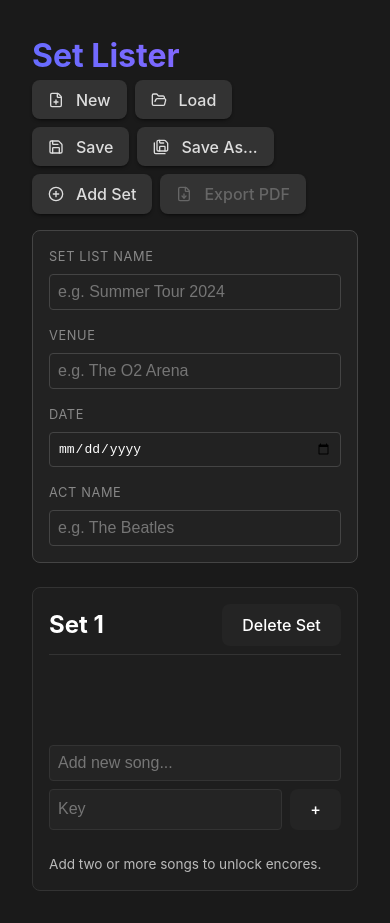
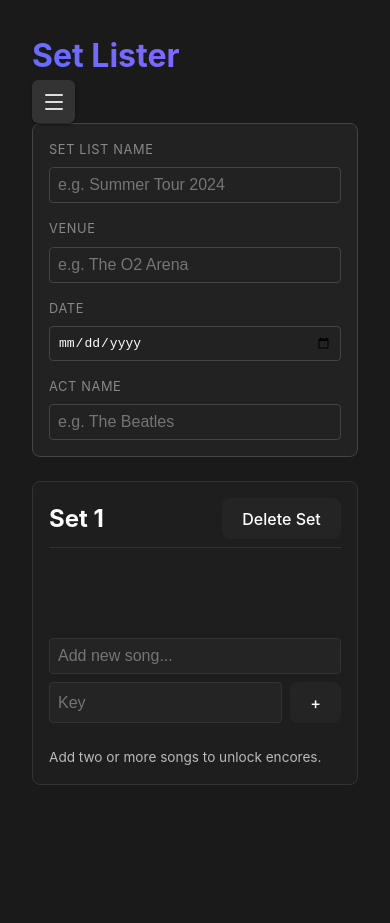
Before and after one commit to thebigdavec/set-lister, a Vue app: page / in a window 390 px wide. After the commit the page ends 844 px from the top, so only its background shows below. Built offline with nearby package versions, Linux system fonts and the light colour scheme.

Commit message:
Add responsive burger menu for mobile navigation
Co-authored-by: thebigdavec <49256215+thebigdavec@users.noreply.github.com>

```diff
--- a/src/components/MenuBar.vue
+++ b/src/components/MenuBar.vue
@@ -1,12 +1,14 @@
 <script setup lang="ts">
-import { withDefaults } from "vue";
+import { onMounted, onUnmounted, ref, withDefaults } from "vue";
 import {
     FileDown,
     FilePlus,
     FolderOpen,
+    Menu,
     PlusCircle,
     Save,
     SaveAll,
+    X,
 } from "lucide-vue-next";
 
 withDefaults(
@@ -26,14 +28,60 @@ const emit = defineEmits<{
     (e: MenuAction): void;
 }>();
 
+const isMobileMenuOpen = ref(false);
+
 function handleAction(action: MenuAction): void {
     // Centralized emit so every button automatically closes transient UI if needed later
     emit(action);
+    // Close mobile menu after action
+    isMobileMenuOpen.value = false;
 }
+
+function toggleMobileMenu(): void {
+    isMobileMenuOpen.value = !isMobileMenuOpen.value;
+}
+
+function closeMobileMenu(): void {
+    isMobileMenuOpen.value = false;
+}
+
+function handleKeyDown(event: KeyboardEvent): void {
+    if (event.key === "Escape" && isMobileMenuOpen.value) {
+        closeMobileMenu();
+    }
+}
+
+onMounted(() => {
+    window.addEventListener("keydown", handleKeyDown);
+});
+
+onUnmounted(() => {
+    window.removeEventListener("keydown", handleKeyDown);
+});
 </script>
 
 <template>
-    <div class="menu-bar no-print">
+    <!-- Burger menu button (mobile only) -->
+    <button
+        class="burger-menu-button no-print"
+        @click="toggleMobileMenu"
+        aria-label="Toggle menu"
+        :aria-expanded="isMobileMenuOpen"
+    >
+        <Menu v-if="!isMobileMenuOpen" :size="24" />
+        <X v-else :size="24" />
+    </button>
+
+    <!-- Mobile menu overlay -->
+    <div
+        v-if="isMobileMenuOpen"
+        class="mobile-menu-overlay no-print"
+        @click="closeMobileMenu"
+        aria-hidden="true"
+    ></div>
+
+    <!-- Menu content (desktop always visible, mobile slide-in) -->
+    <div class="menu-bar no-print" :class="{ 'mobile-open': isMobileMenuOpen }">
         <div>
             <div class="menu-items">
                 <button @click="handleAction('new')" class="action-item">
@@ -75,15 +123,43 @@ function handleAction(action: MenuAction): void {
 </template>
 
 <style scoped>
+/* Burger menu button - hidden on desktop */
+.burger-menu-button {
+    display: none;
+    background: #333;
+    border: none;
+    color: #ddd;
+    padding: 0.6rem;
+    cursor: pointer;
+    border-radius: 6px;
+    box-shadow: 0 2px 4px -2px #000;
+    transition: background-color 0.2s;
+    position: relative;
+    z-index: 1001;
+}
+
+.burger-menu-button:hover {
+    background: #444;
+    color: white;
+}
+
+/* Mobile menu overlay */
+.mobile-menu-overlay {
+    display: none;
+    position: fixed;
+    top: 0;
+    left: 0;
+    width: 100%;
+    height: 100%;
+    background: rgba(0, 0, 0, 0.5);
+    z-index: 999;
+}
+
 .menu-bar {
     display: flex;
     flex-wrap: wrap;
     justify-content: space-between;
     gap: 0.5rem;
-    /*background: #222;*/
-    /*border: 1px solid #444;*/
-    /*padding: 0.5rem 1rem;*/
-    /*border-radius: 6px;*/
     margin-bottom: 1rem;
     position: relative;
     z-index: 100;
@@ -141,4 +217,61 @@ function handleAction(action: MenuAction): void {
 .dirty-indicator {
     color: #ee8;
 }
+
+/* Mobile responsive styles */
+@media (max-width: 767px) {
+    /* Show burger button on mobile */
+    .burger-menu-button {
+        display: flex;
+        align-items: center;
+        justify-content: center;
+    }
+
+    /* Show overlay when menu is open */
+    .mobile-menu-overlay {
+        display: block;
+    }
+
+    /* Menu bar becomes a slide-in panel on mobile */
+    .menu-bar {
+        position: fixed;
+        top: 0;
+        right: -100%;
+        width: 280px;
+        height: 100vh;
+        background: #1a1a1a;
+        border-left: 1px solid #444;
+        flex-direction: column;
+        justify-content: flex-start;
+        align-items: stretch;
+        padding: 1rem;
+        margin: 0;
+        gap: 1rem;
+        z-index: 1000;
+        transition: right 0.3s ease-in-out;
+        overflow-y: auto;
+    }
+
+    /* When mobile menu is open, slide in from right */
+    .menu-bar.mobile-open {
+        right: 0;
+    }
+
+    /* Stack menu items vertically on mobile */
+    .menu-bar > * {
+        width: 100%;
+        flex-direction: column;
+        gap: 0.5rem;
+    }
+
+    .menu-bar .menu-items {
+        width: 100%;
+        flex-direction: column;
+    }
+
+    .action-item {
+        width: 100%;
+        justify-content: flex-start;
+    }
+}
 </style>
```
